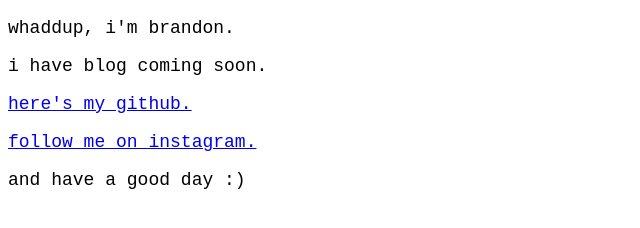
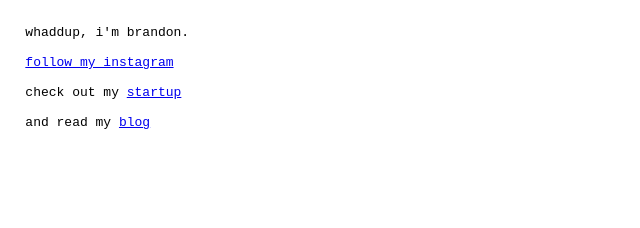
Before and after one commit to spoomq/me, a plain HTML site: page index.html in a window 1280 px wide. Shown: the whole page, without its empty margins (0-640 px from the left). Drawn offline with Linux system fonts and the light colour scheme.

Commit message:
minimalism

```diff
--- a/index.html
+++ b/index.html
@@ -1,22 +1,26 @@
 <!doctype html>
 <html lang='en'>
   <head>
-    <meta charset='utf-8' />
-    <meta name='viewport' content='width=device-width, initial-scale=1' />
-    <title>spoomq</title>
-
+    <meta charset='utf-8'/>
+    <meta name='viewport' content='width=device-width, initial-scale=1'/>
+    <title>bwoods</title>
     <style>
-      p {
-        font-size: 18px;
+      html, body {
+        height: 100%;
         font-family: monospace;
+        margin: 1%;
+        overflow: hidden;
       }
     </style>
   </head>
+
   <body>
-    <p>whaddup, i'm brandon.</p>
-    <p>i have blog coming soon.</p>
-    <p><a target='_blank' href='https://github.com/spoomq'>here's my github.</a></p>
-    <p><a target='_blank' href='https://instagram.com/spoomq'>follow me on instagram.</a></p>
-    <p>and have a good day :)</p>
+    whaddup, i'm brandon.
+    <br/><br/>
+    <a href="https://instagram.com/spoomq">follow my instagram</a>
+    <br/><br/>
+    check out my <a href='https://gambl.lol'>startup</a>
+    <br/><br/>
+    and read my <a href='https://spoomq.com/blog'>blog</a>
   </body>
 </html>
```
